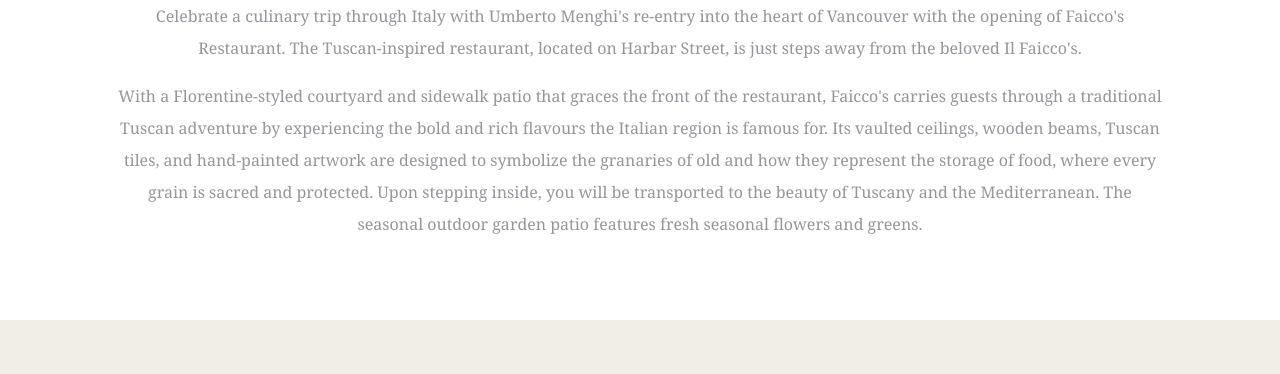
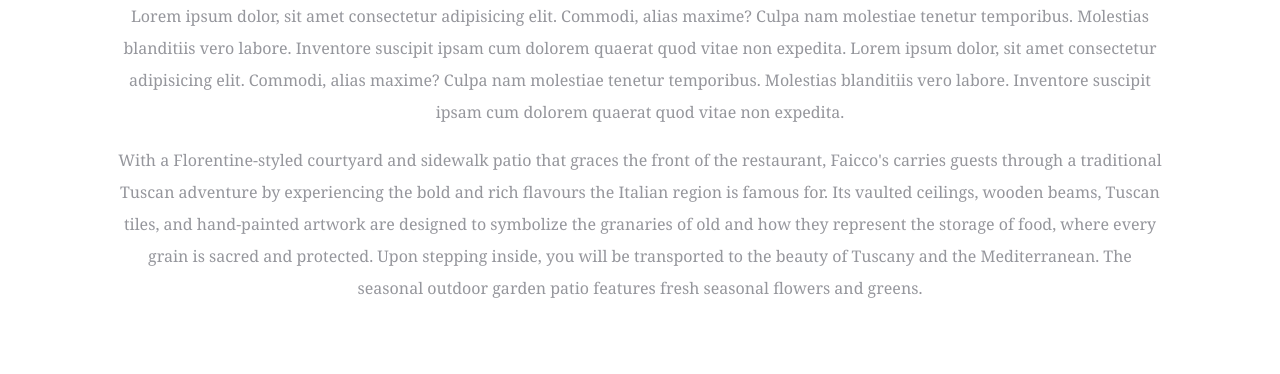
Before and after one commit to naoaoyama/restaurantwebsite, a plain HTML site: page index.html in a window 1280 px wide. Shown: the part 726-1100 px from the top of the page. Drawn offline with nearby package versions, Linux system fonts and the light colour scheme.

Commit message:
html is modified1

```diff
--- a/index.html
+++ b/index.html
@@ -96,10 +96,7 @@
       <article class="about">
         <h2>Welcome to Faicco's</h2>
         <p>
-          Celebrate a culinary trip through Italy with Umberto Menghi's
-          re-entry into the heart of Vancouver with the opening of Faicco's
-          Restaurant. The Tuscan-inspired restaurant, located on Harbar Street,
-          is just steps away from the beloved Il Faicco's.
+          Lorem ipsum dolor, sit amet consectetur adipisicing elit. Commodi, alias maxime? Culpa nam molestiae tenetur temporibus. Molestias blanditiis vero labore. Inventore suscipit ipsam cum dolorem quaerat quod vitae non expedita. Lorem ipsum dolor, sit amet consectetur adipisicing elit. Commodi, alias maxime? Culpa nam molestiae tenetur temporibus. Molestias blanditiis vero labore. Inventore suscipit ipsam cum dolorem quaerat quod vitae non expedita.
         </p>
 
         <p>
```
